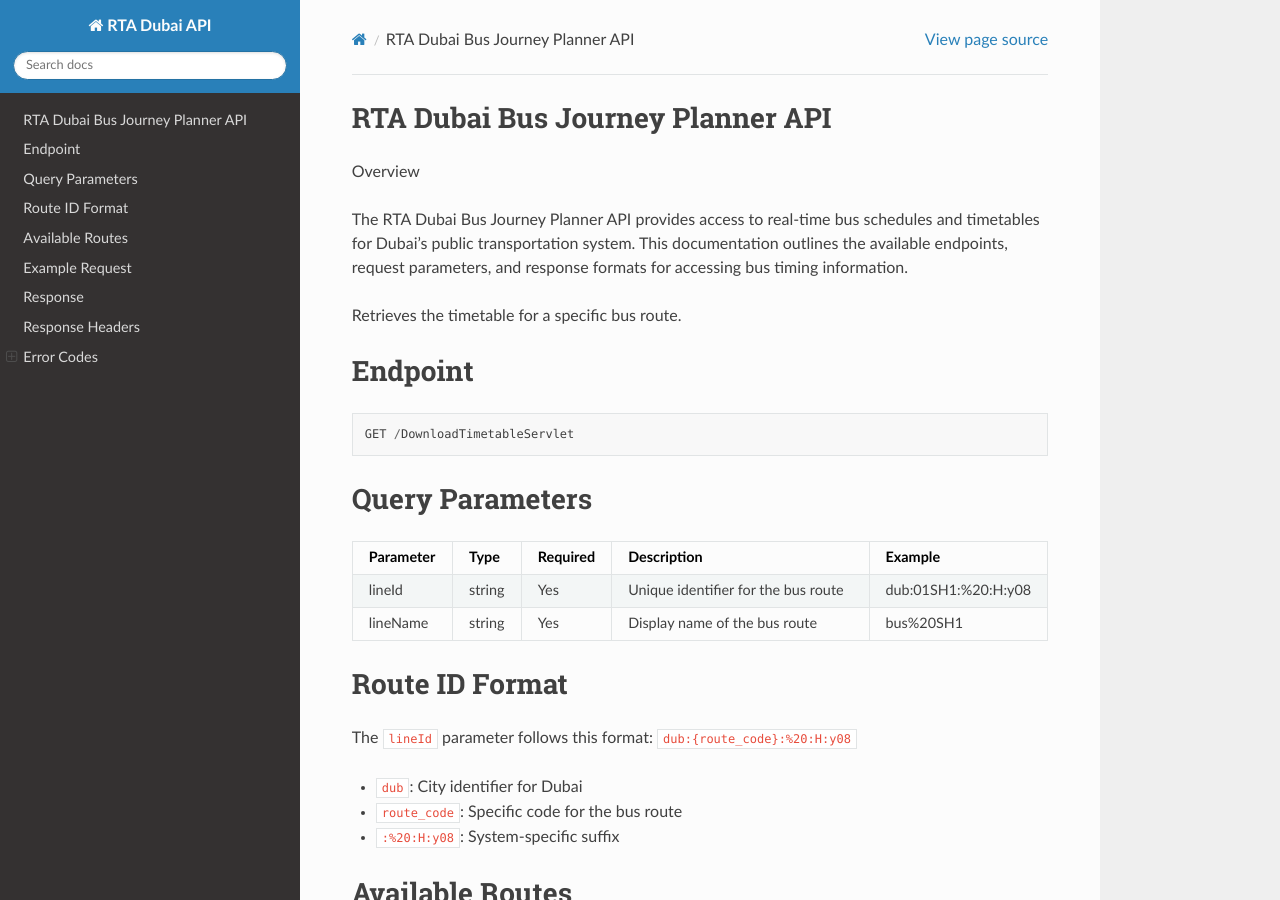
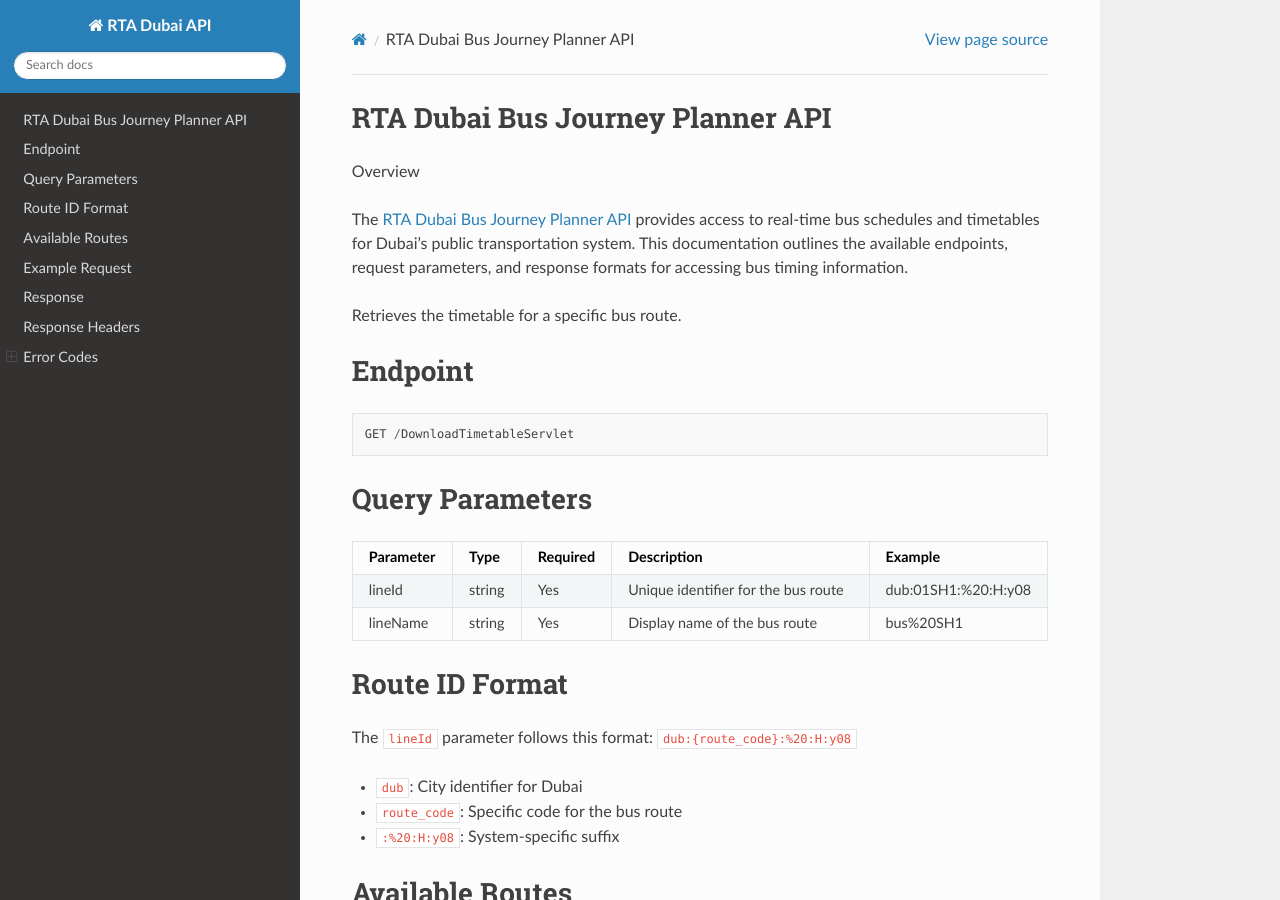
Before and after one commit to video2text/sakuli, a Sphinx documentation site: the page built from docs/source/index.rst, in a window 1280 px wide and 900 px high. Built offline with Sphinx 7.4.7 and the Read the Docs theme 3.1.0, drawn with Linux system fonts in a browser that asks for light colours; part of the change alters nothing that is shown.

```diff
--- a/docs/source/index.rst
+++ b/docs/source/index.rst
@@ -2,7 +2,7 @@ RTA Dubai Bus Journey Planner API
 ^^^^^^^^
 Overview
 
-The RTA Dubai Bus Journey Planner API provides access to real-time bus schedules and timetables for Dubai's public transportation system. This documentation outlines the available endpoints, request parameters, and response formats for accessing bus timing information.
+The `RTA Dubai Bus Journey Planner API <https://www.rta.ae/wps/portal/rta/ae/public-transport/journeyplanner>`_ provides access to real-time bus schedules and timetables for Dubai's public transportation system. This documentation outlines the available endpoints, request parameters, and response formats for accessing bus timing information.
 
 Retrieves the timetable for a specific bus route.
 
```
